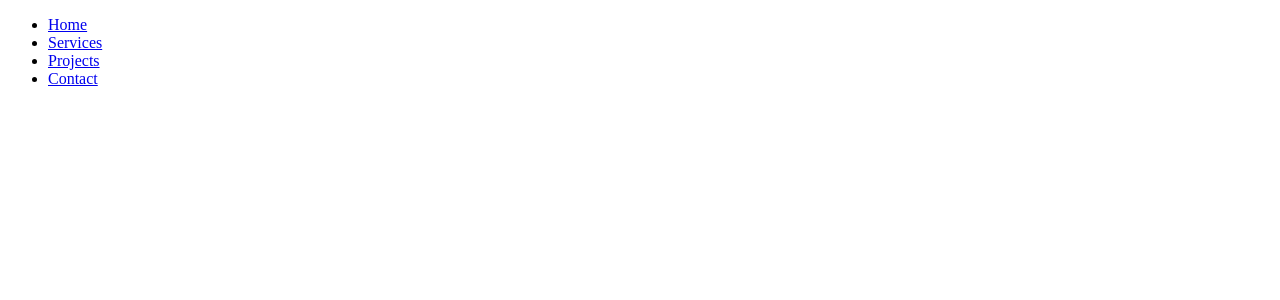
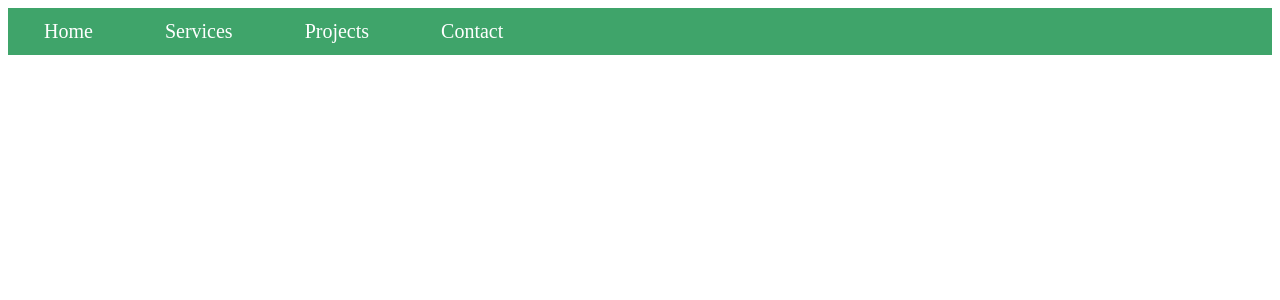
Before and after one commit to mikedropmedia/zybook-app, an Angular app: page / in a window 1280 px wide. Shown: the top 300 px of the page. Built offline with nearby package versions, Linux system fonts and the light colour scheme.

Commit message:
Styled navMenu with CSS.

```diff
--- a/src/app/app.component.css
+++ b/src/app/app.component.css
@@ -0,0 +1,39 @@
+navMenu {
+  background: #3fa46a;
+  margin-top: 20px;
+  padding: 24px;
+  text-align: center;
+  box-shadow: 2px 2px 8px rgba(0, 0, 0, 0.5);
+  font-family: Arial, Helvetica, sans-serif;
+}
+
+#navMenu ul {
+  list-style-type: none;
+  margin: 0;
+  padding: 0;
+  overflow: hidden;
+  background-color: #3fa46a;
+  width: 100%;
+}
+
+.menuItem {
+  transition: 0.3s ease;
+  background: #3fa46a;
+  color: #fff;
+  font-size: 20px;
+  text-decoration: none;
+  border-top: 4px solid #3fa46a;
+  border-bottom: 4px solid #3fa46a;
+  margin: 0 20px;
+  float: left;
+  display: block;
+  color: white;
+  text-align: center;
+  padding: 8px 16px;
+  text-decoration: none;
+}
+
+.menuItem:hover {
+  border-top: 4px solid #fff;
+  border-bottom: 4px solid #fff;
+}
```
